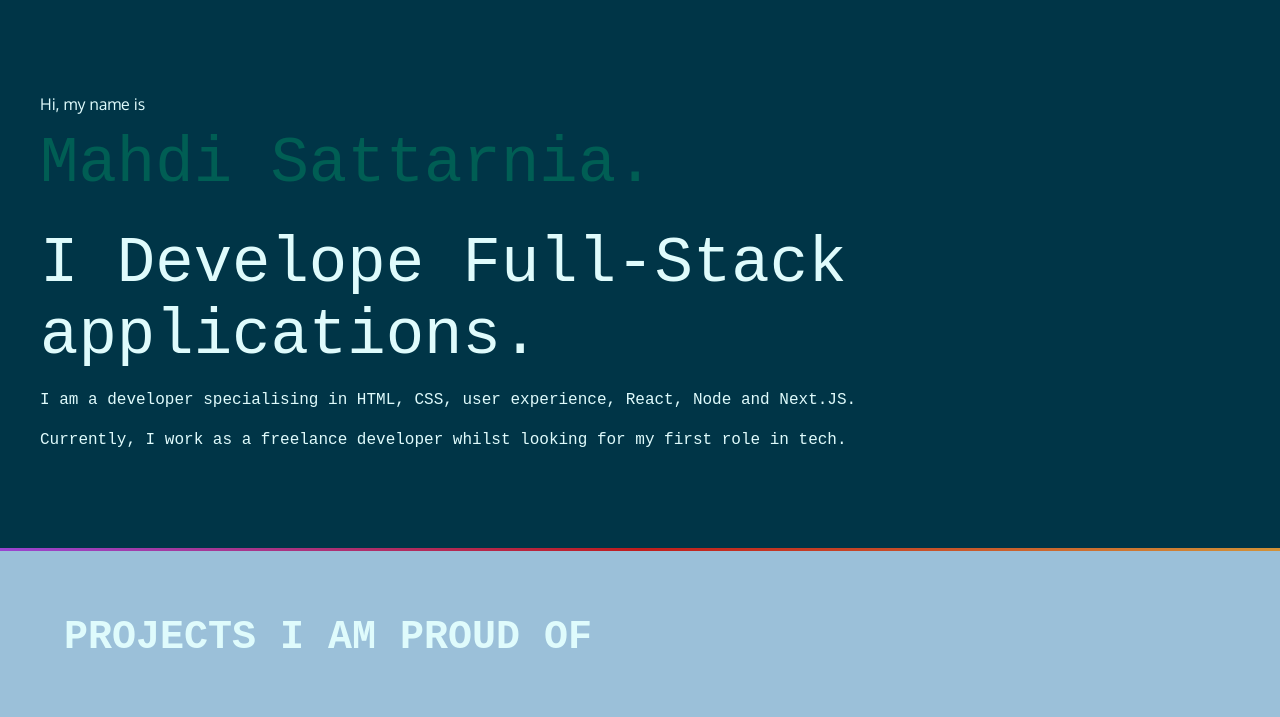
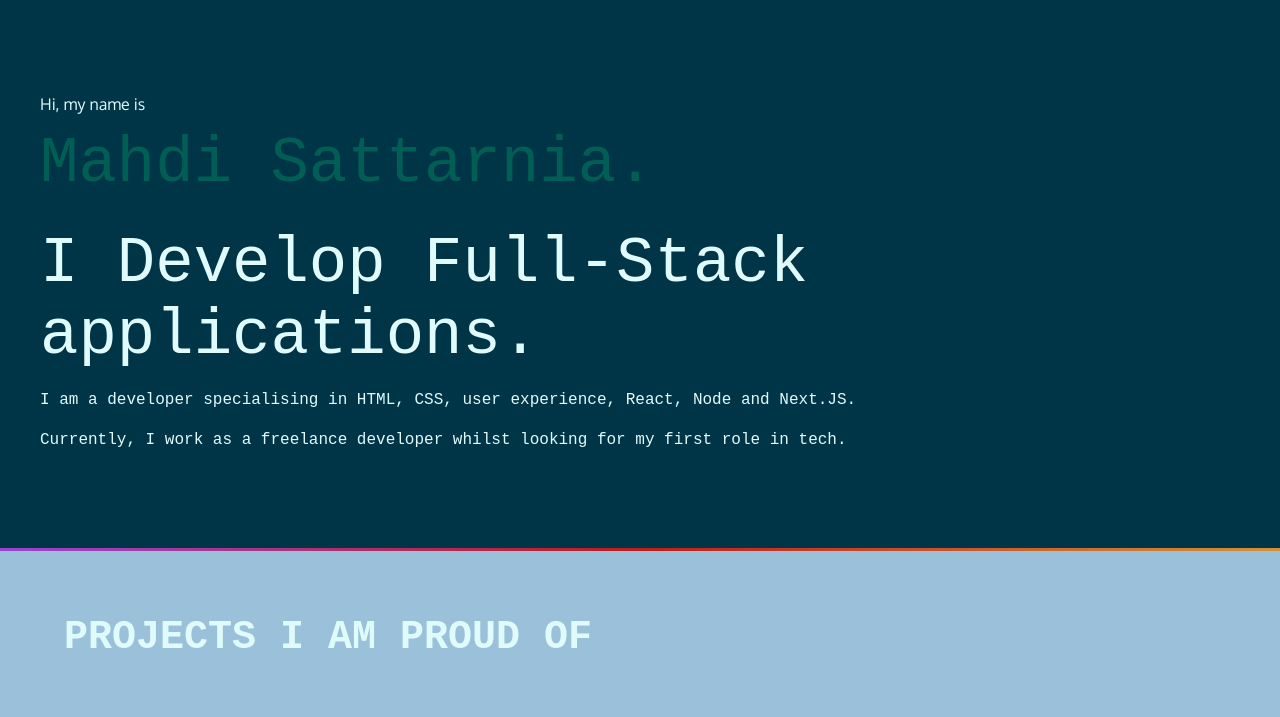
Before and after one commit to Satty90/Professional-Portfolio, a plain HTML site: page index.html in a window 1280 px wide. Shown: the part 73-790 px from the top of the page. Drawn offline with Linux system fonts and the light colour scheme.

Commit message:
fixed typo line 58 index.html

```diff
--- a/index.html
+++ b/index.html
@@ -55,7 +55,7 @@
     </nav>
     <section id="intro">
       <p class="name">Hi, my name is <span>Mahdi Sattarnia.</span></p>
-      <h2>I Develope Full-Stack applications.</h2>
+      <h2>I Develop Full-Stack applications.</h2>
       <p>
         I am a developer specialising in HTML, CSS, user experience, React, Node
         and Next.JS.
```
